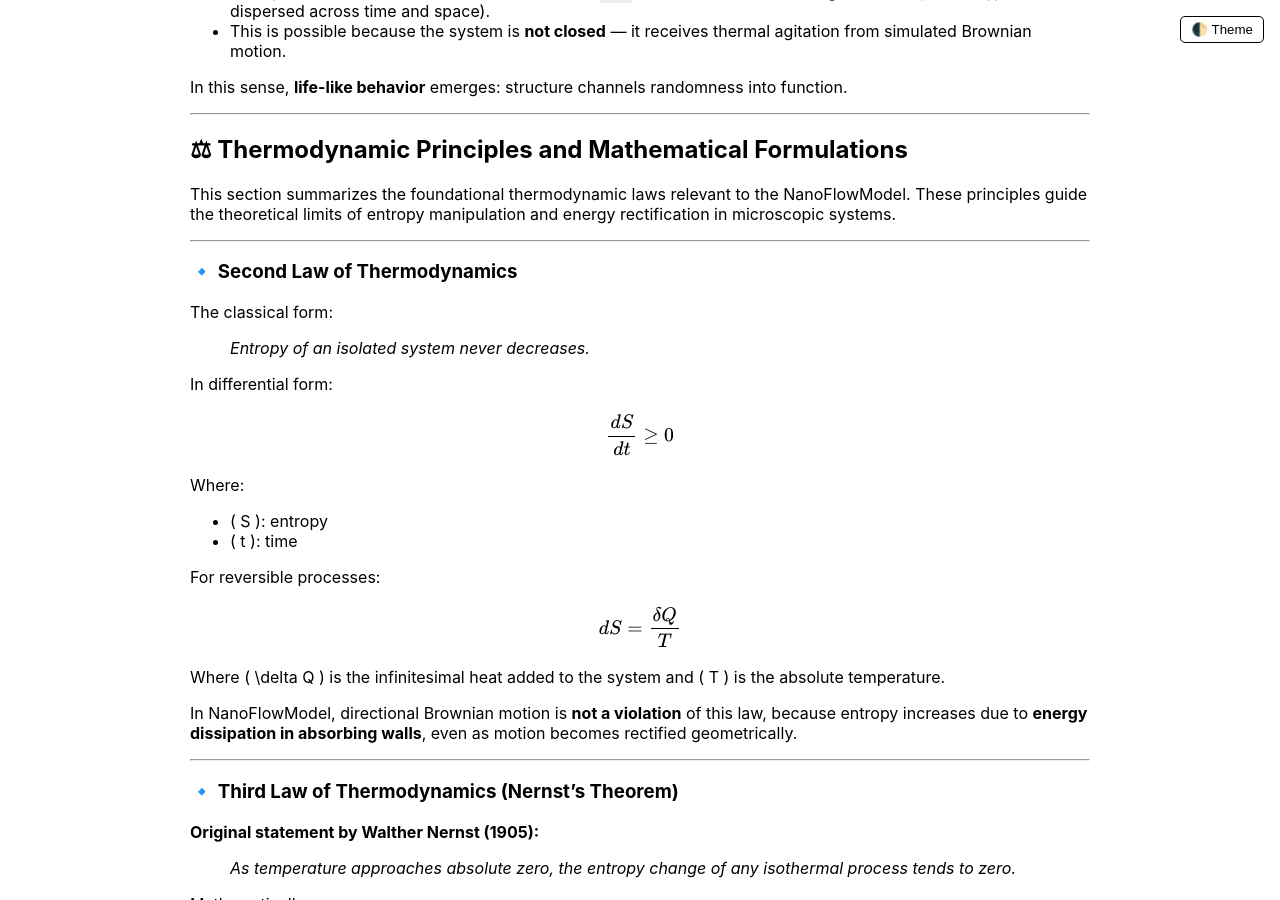
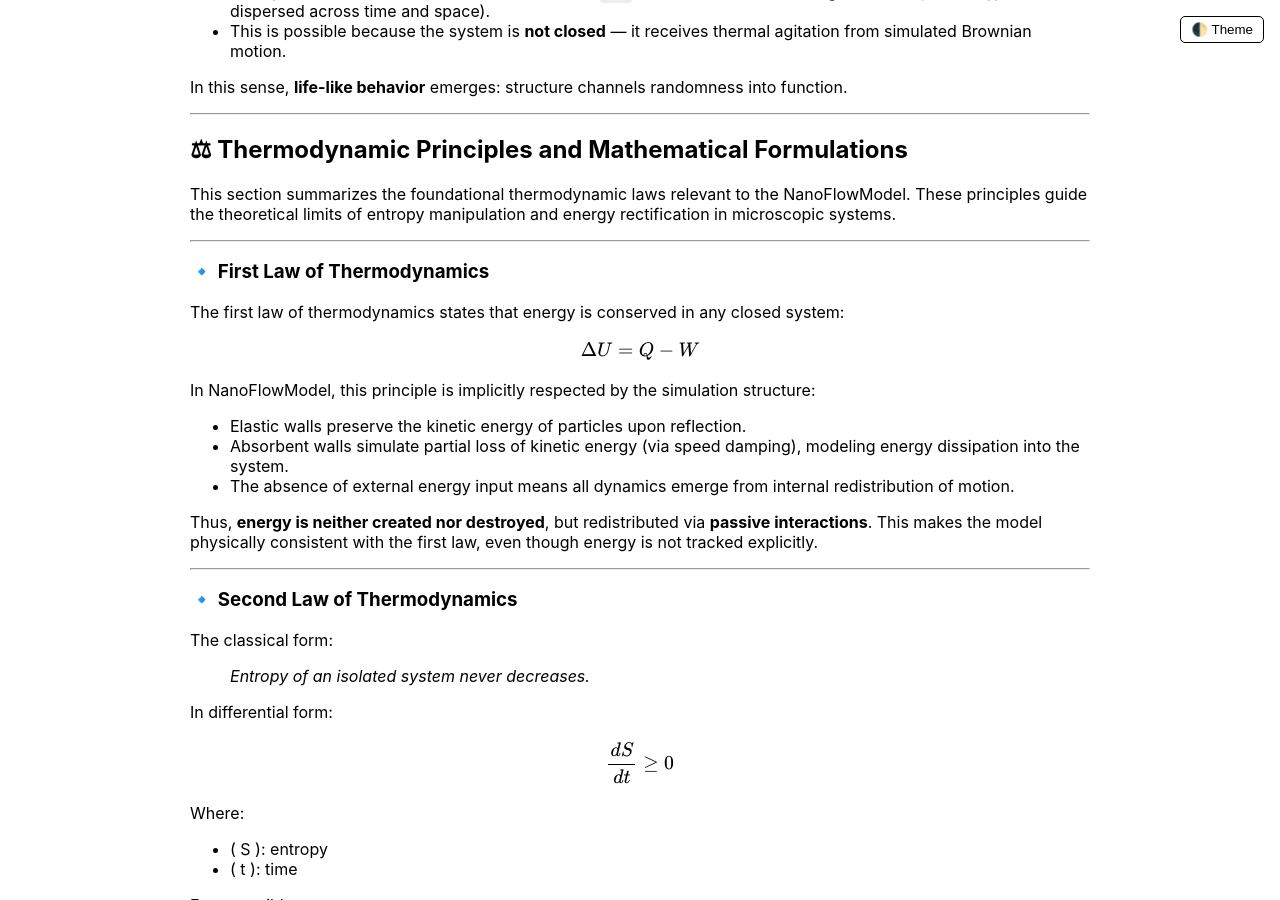
Before and after one commit to gavianu/NanoFlowModel, a Jekyll site: the page built from docs/05_theory_and_model.md, in a window 1280 px wide and 900 px high, scrolled down 8838 px. Built offline with Jekyll 4.4.1, drawn with Linux system fonts in a browser that asks for light colours; our own code applies the rules of GitHub Pages for plain Markdown files.

Commit message:
📚 Add First Law of Thermodynamics: Introduce energy conservation principles in NanoFlowModel, detailing elastic and absorbent wall interactions and their implications for energy redistribution.

```diff
--- a/docs/05_theory_and_model.md
+++ b/docs/05_theory_and_model.md
@@ -449,6 +449,24 @@ This section summarizes the foundational thermodynamic laws relevant to the Nano
 
 ---
 
+### 🔹 First Law of Thermodynamics
+
+The first law of thermodynamics states that energy is conserved in any closed system:
+
+$$
+\Delta U = Q - W
+$$
+
+In NanoFlowModel, this principle is implicitly respected by the simulation structure:
+
+- Elastic walls preserve the kinetic energy of particles upon reflection.
+- Absorbent walls simulate partial loss of kinetic energy (via speed damping), modeling energy dissipation into the system.
+- The absence of external energy input means all dynamics emerge from internal redistribution of motion.
+
+Thus, **energy is neither created nor destroyed**, but redistributed via **passive interactions**. This makes the model physically consistent with the first law, even though energy is not tracked explicitly.
+
+---
+
 ### 🔹 Second Law of Thermodynamics
 
 The classical form:
```
